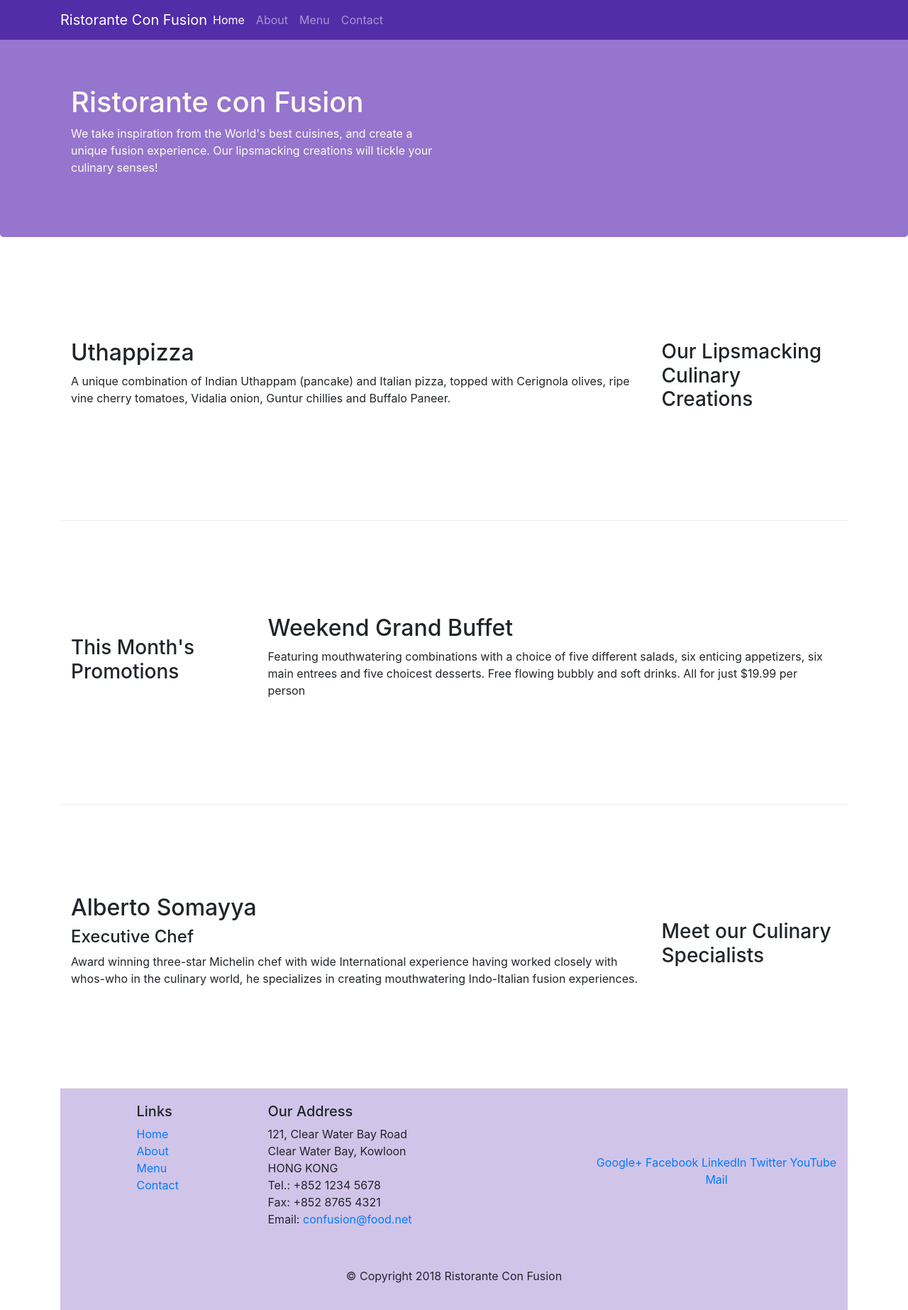
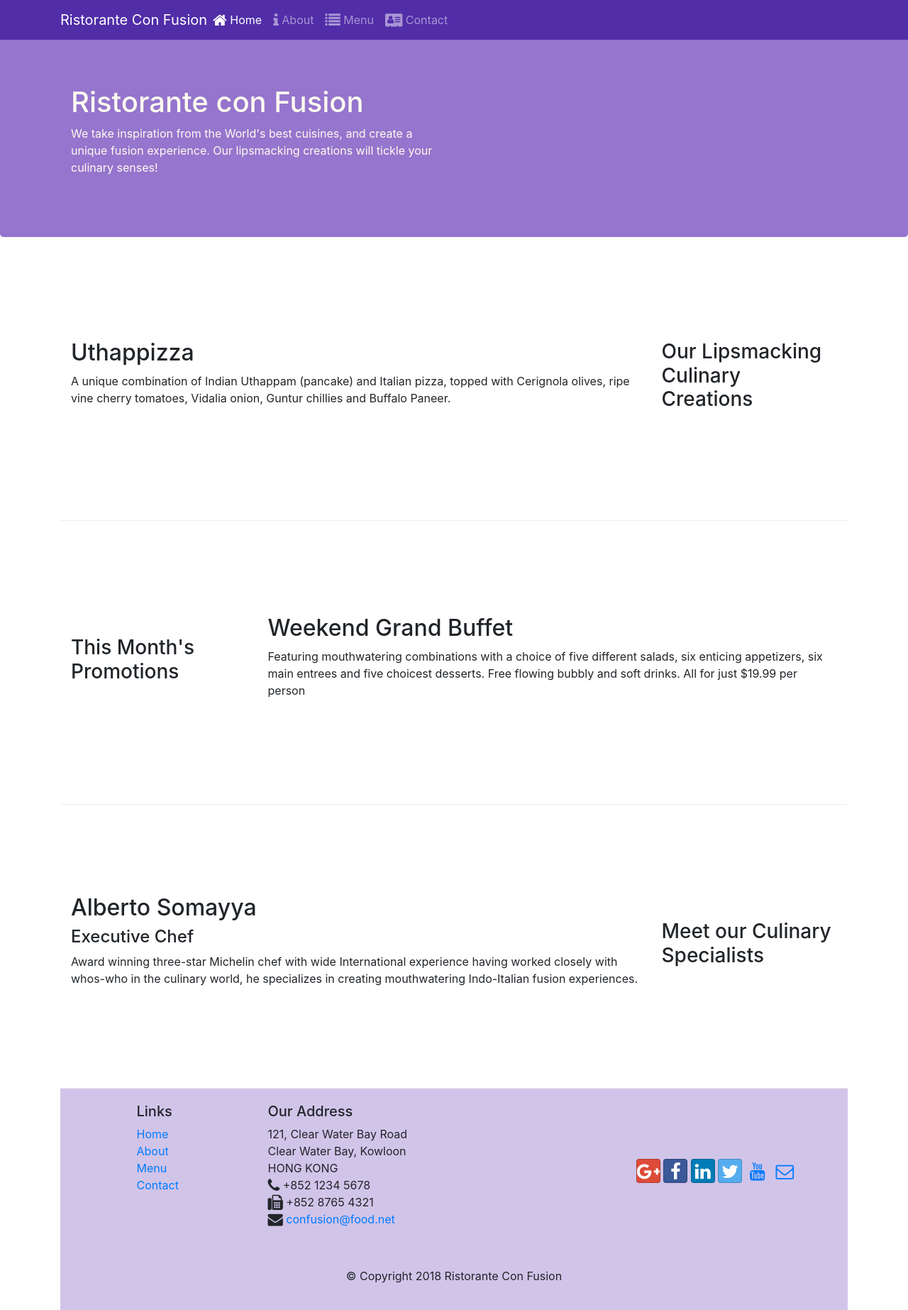
Before and after one commit to singhutkarsh902/Bootstrap4, a website: page conFusion/index.html in a window 1280 px wide. Shown: the whole page at 71% size. Drawn offline with nearby package versions, Linux system fonts and the light colour scheme.

Commit message:
Icon Fonts

```diff
--- a/conFusion/index.html
+++ b/conFusion/index.html
@@ -9,6 +9,8 @@
 
     <!-- Bootstrap CSS -->
     <link rel="stylesheet" href="node_modules/bootstrap/dist/css/bootstrap.min.css">
+    <link rel="stylesheet" href="node_modules/font-awesome/css/font-awesome.min.css">
+    <link rel="stylesheet" href="node_modules/bootstrap-social/bootstrap-social.css">
     <link rel="stylesheet" href="css/styles.css">
     <title>Ristorante Con Fusion</title>
 </head>
@@ -24,16 +26,16 @@
             <div class="collapse navbar-collapse" id="Navbar">
             <ul class="navbar-nav mr-auto">
                 <li class="nav-item active">
-                    <a class="nav-link" href="#">Home</a>
+                    <a class="nav-link" href="#"><span class="fa fa-home fa-lg"></span> Home</a>
                 </li>
                 <li class="nav-item">
-                    <a class="nav-link" href="aboutus.html">About</a>
+                    <a class="nav-link" href="aboutus.html"><span class="fa fa-info fa-lg"></span> About</a>
                 </li>
                 <li class="nav-item">
-                    <a class="nav-link" href="#">Menu</a>
+                    <a class="nav-link" href="#"><span class="fa fa-list fa-lg"></span> Menu</a>
                 </li>
                 <li class="nav-item">
-                    <a class="nav-link" href="#">Contact</a>
+                    <a class="nav-link" href="#"><span class="fa fa-address-card fa-lg"></span> Contact</a>
                 </li>
             </ul>
             </div>
@@ -106,19 +108,19 @@
 		              121, Clear Water Bay Road<br>
 		              Clear Water Bay, Kowloon<br>
 		              HONG KONG<br>
-		              Tel.: +852 1234 5678<br>
-		              Fax: +852 8765 4321<br>
-		              Email: <a href="mailto:confusion@food.net">confusion@food.net</a>
+		              <i class="fa fa-phone fa-lg"></i> +852 1234 5678<br>
+		              <i class="fa fa-fax fa-lg"></i> +852 8765 4321<br>
+                      <i class="fa fa-envelope fa-lg"></i> <a href="mailto:confusion@food.net">confusion@food.net</a>
 		           </address>
                 </div>
                 <div class="col-12 col-sm-4 align-self-center">
                     <div class="text-center">
-                        <a href="http://google.com/+">Google+</a>
-                        <a href="http://www.facebook.com/profile.php?id=">Facebook</a>
-                        <a href="http://www.linkedin.com/in/">LinkedIn</a>
-                        <a href="http://twitter.com/">Twitter</a>
-                        <a href="http://youtube.com/">YouTube</a>
-                        <a href="mailto:">Mail</a>
+                        <a class="btn btn-social-icon btn-google" href="http://google.com/+"><i class="fa fa-google-plus"></i></a>
+                        <a class="btn btn-social-icon btn-facebook" href="http://www.facebook.com/profile.php?id="><i class="fa fa-facebook"></i></a>
+                        <a class="btn btn-social-icon btn-linkedin" href="http://www.linkedin.com/in/"><i class="fa fa-linkedin"></i></a>
+                        <a class="btn btn-social-icon btn-twitter" href="http://twitter.com/"><i class="fa fa-twitter"></i></a>
+                        <a class="btn btn-social-icon btn-youtube" href="http://youtube.com/"><i class="fa fa-youtube"></i></a>
+                        <a class="btn btn-social-icon" href="mailto:"><i class="fa fa-envelope-o"></i></a>
                     </div>
                 </div>
            </div>
--- a/conFusion/package.json
+++ b/conFusion/package.json
@@ -15,6 +15,8 @@
   },
   "dependencies": {
     "bootstrap": "^4.0.0",
+    "bootstrap-social": "^5.1.1",
+    "font-awesome": "^4.7.0",
     "jquery": "^3.3.1",
     "popper.js": "^1.12.9"
   }
```
Also changed, not shown: conFusion/aboutus.html (+14 -10 lines), 1 other file.
